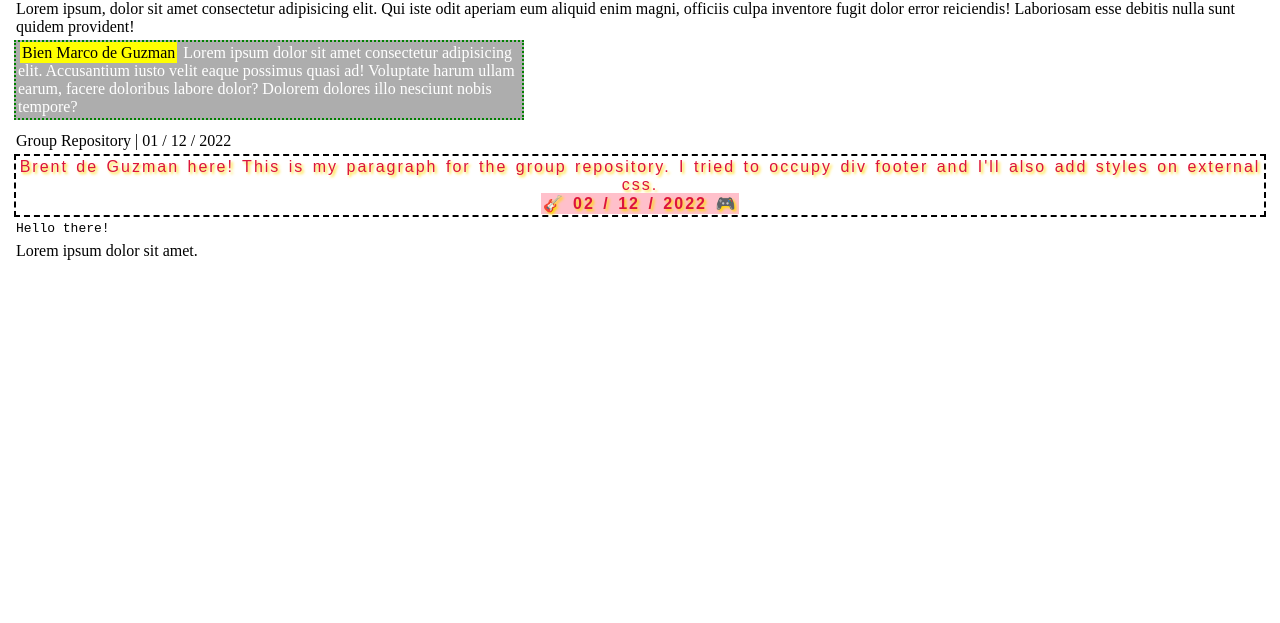
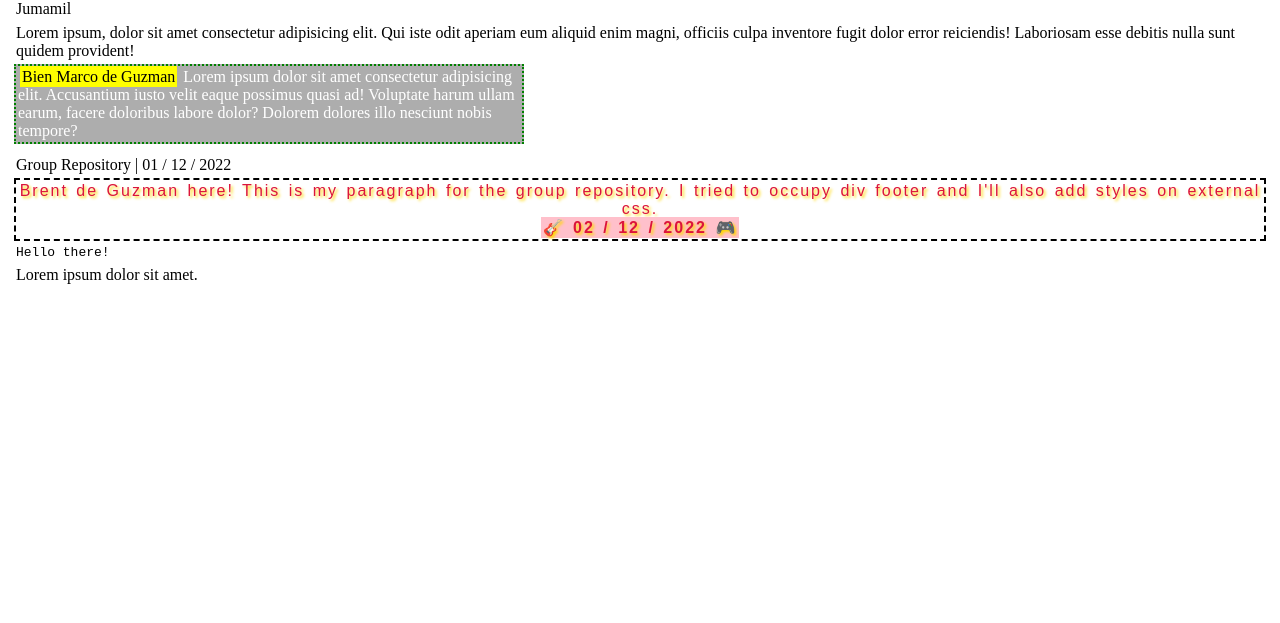
Before and after one commit to brentdguzman/grouprepo, a plain HTML site: page group.html in a window 1280 px wide. Shown: the part 177-800 px from the top of the page. Drawn offline with Linux system fonts and the light colour scheme.

Commit message:
Add paragraph

```diff
--- a/group.html
+++ b/group.html
@@ -21,6 +21,7 @@
 
     <div id="main">
       <h1>Erwin</h1>
+      <p>Jumamil</p>
       <p>
         Lorem ipsum, dolor sit amet consectetur adipisicing elit. Qui iste odit
         aperiam eum aliquid enim magni, officiis culpa inventore fugit dolor
```
